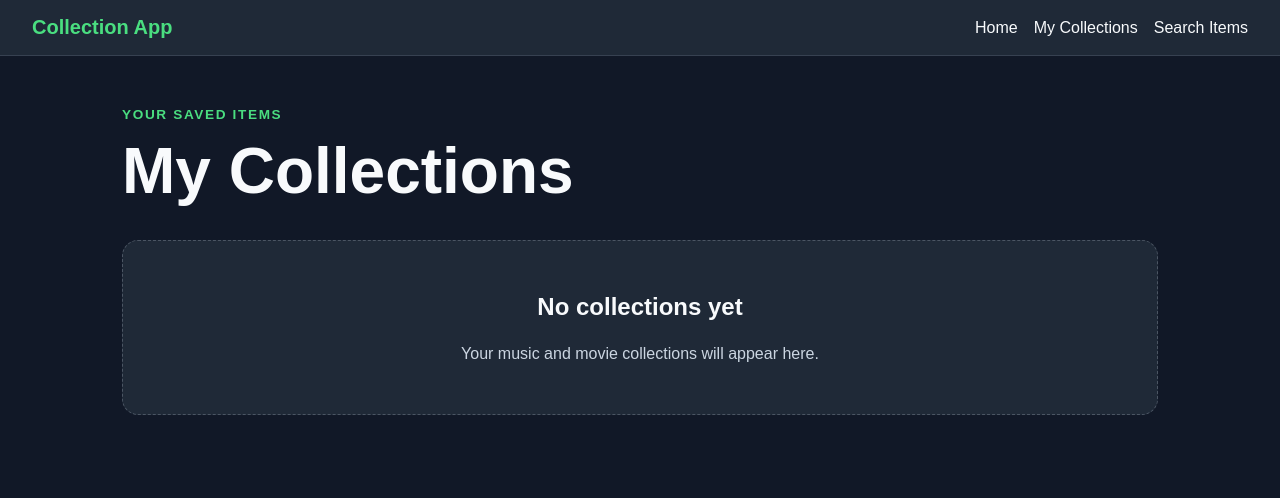
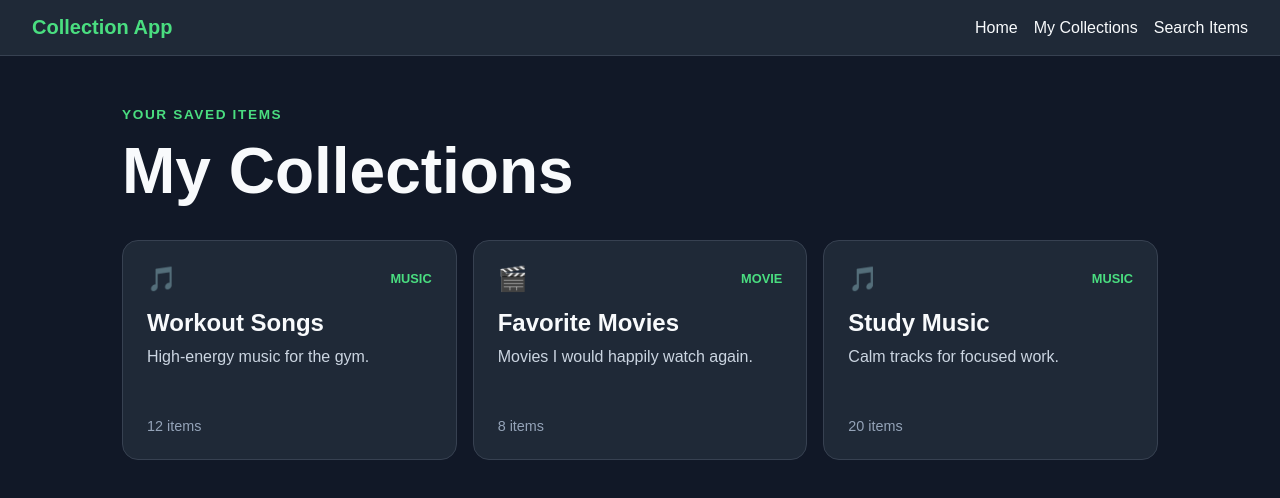
Before and after one commit to capstone-2-collection-app/capstone-2-frontend, a React (Vite) app: page /collections in a window 1280 px wide. Shown: the top 498 px of the page. Built offline with nearby package versions, Linux system fonts and the light colour scheme.

Commit message:
Add collection dashboard cards

```diff
--- /dev/null
+++ b/src/components/CollectionCard.jsx
@@ -0,0 +1,24 @@
+function CollectionCard({ collection }) {
+  const categoryIcon = collection.category === "music" ? "🎵" : "🎬";
+
+  return (
+    <article className="collection-card">
+      <div className="collection-card__top">
+        <span className="collection-card__icon" aria-hidden="true">
+          {categoryIcon}
+        </span>
+        <span className="collection-card__category">
+          {collection.category}
+        </span>
+      </div>
+
+      <h2>{collection.name}</h2>
+      <p>{collection.description}</p>
+      <span className="collection-card__count">
+        {collection.itemCount} items
+      </span>
+    </article>
+  );
+}
+
+export default CollectionCard;
--- /dev/null
+++ b/src/data/mockCollections.js
@@ -0,0 +1,25 @@
+const mockCollections = [
+  {
+    id: 1,
+    name: "Workout Songs",
+    description: "High-energy music for the gym.",
+    category: "music",
+    itemCount: 12,
+  },
+  {
+    id: 2,
+    name: "Favorite Movies",
+    description: "Movies I would happily watch again.",
+    category: "movie",
+    itemCount: 8,
+  },
+  {
+    id: 3,
+    name: "Study Music",
+    description: "Calm tracks for focused work.",
+    category: "music",
+    itemCount: 20,
+  },
+];
+
+export default mockCollections;
--- a/src/index.css
+++ b/src/index.css
@@ -116,6 +116,52 @@ a {
   border-radius: 16px;
 }
 
+.collection-grid {
+  display: grid;
+  grid-template-columns: repeat(auto-fit, minmax(240px, 1fr));
+  gap: 1rem;
+}
+
+.collection-card {
+  padding: 1.5rem;
+  background: #1f2937;
+  border: 1px solid #374151;
+  border-radius: 16px;
+}
+
+.collection-card__top {
+  display: flex;
+  align-items: center;
+  justify-content: space-between;
+}
+
+.collection-card__icon {
+  font-size: 1.5rem;
+}
+
+.collection-card__category {
+  color: #4ade80;
+  font-size: 0.8rem;
+  font-weight: bold;
+  text-transform: uppercase;
+}
+
+.collection-card h2 {
+  margin: 1rem 0 0.5rem;
+}
+
+.collection-card p {
+  min-height: 3rem;
+  margin: 0 0 1.5rem;
+  color: #cbd5e1;
+  line-height: 1.5;
+}
+
+.collection-card__count {
+  color: #94a3b8;
+  font-size: 0.9rem;
+}
+
 @media (max-width: 650px) {
   .navbar {
     align-items: flex-start;
--- a/src/pages/CollectionsPage.jsx
+++ b/src/pages/CollectionsPage.jsx
@@ -1,3 +1,6 @@
+import CollectionCard from "../components/CollectionCard";
+import mockCollections from "../data/mockCollections";
+
 function CollectionsPage() {
   return (
     <main className="page-container">
@@ -6,10 +9,18 @@ function CollectionsPage() {
         <h1>My Collections</h1>
       </header>
 
-      <section className="empty-state">
-        <h2>No collections yet</h2>
-        <p>Your music and movie collections will appear here.</p>
-      </section>
+      {mockCollections.length === 0 ? (
+        <section className="empty-state">
+          <h2>No collections yet</h2>
+          <p>Your music and movie collections will appear here.</p>
+        </section>
+      ) : (
+        <section className="collection-grid" aria-label="Your collections">
+          {mockCollections.map((collection) => (
+            <CollectionCard key={collection.id} collection={collection} />
+          ))}
+        </section>
+      )}
     </main>
   );
 }
```
